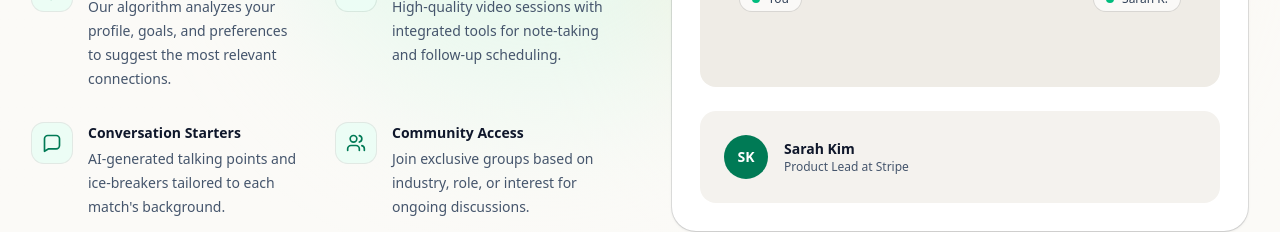
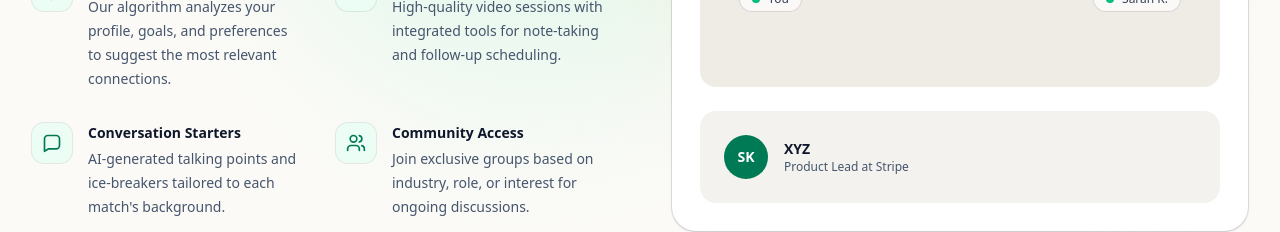
Before and after one commit to hyZenith/GrowthYari, a Next.js app: page / in a window 1280 px wide. Shown: the part 2720-2952 px from the top of the page. Built offline with nearby package versions, Linux system fonts and the light colour scheme.

Commit message:
ui: change text

```diff
--- a/components/yariConnect.tsx
+++ b/components/yariConnect.tsx
@@ -213,7 +213,7 @@ export function YariConnect() {
                   </div>
                   <div>
                     <div className="text-sm font-semibold text-slate-900">
-                      Sarah Kim
+                      XYZ
                     </div>
                     <div className="text-xs text-slate-600">
                       Product Lead at Stripe
```
